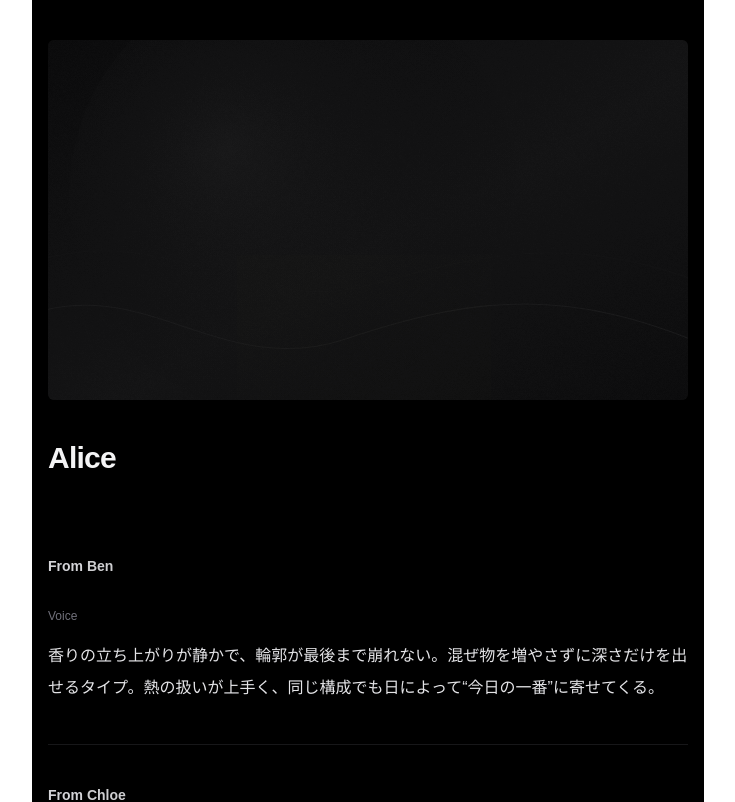
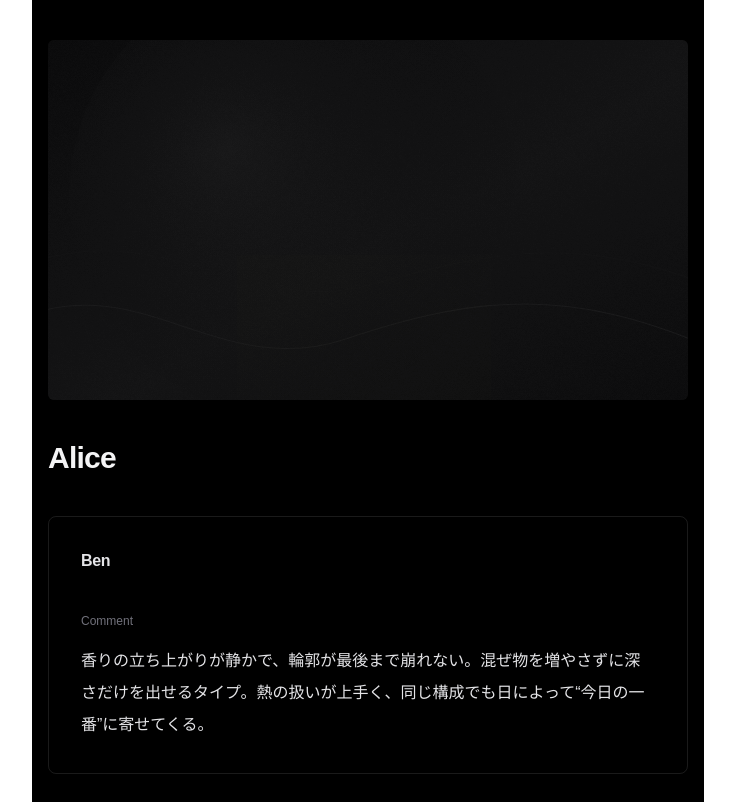
Before and after one commit to enganche1988/shisha-player, a Next.js app: page /people/alice in a window 1280 px wide. Shown: the top 802 px of the page, without its empty margins (272-1007 px from the left). Built offline with nearby package versions, Linux system fonts and the light colour scheme.

Commit message:
ui: frame recommender block and rename Voice->Comment

```diff
--- a/src/app/people/[slug]/page.tsx
+++ b/src/app/people/[slug]/page.tsx
@@ -333,23 +333,25 @@ export default async function PeopleDetail({ params }: { params: PeoplePageParam
         {/* By recommender (3rd person) */}
         {grouped.length > 0 ? (
           <section className="mb-12">
-            <div className="divide-y divide-zinc-800/60">
+            <div className="space-y-10">
               {grouped.map((g) => {
                 const mixesTop = g.mixes.slice(0, 3);
                 const voicesTop = g.voices.slice(0, 3);
                 return (
-                  <div key={g.key} className="py-10">
-                    <div className="text-sm font-semibold text-zinc-300">
-                      From{" "}
+                  <div
+                    key={g.key}
+                    className="rounded-lg border border-white/10 p-6 md:p-8"
+                  >
+                    <div className="text-base font-semibold tracking-tight text-zinc-200">
                       {g.slug ? (
                         <a
                           href={`/people/${g.slug}`}
-                          className="text-zinc-200/90 hover:underline underline-offset-4 decoration-zinc-700/70"
+                          className="hover:underline underline-offset-4 decoration-zinc-700/70"
                         >
                           {g.name}
                         </a>
                       ) : (
-                        <span className="text-zinc-200/90">{g.name}</span>
+                        <span>{g.name}</span>
                       )}
                     </div>
 
@@ -372,8 +374,8 @@ export default async function PeopleDetail({ params }: { params: PeoplePageParam
                     ) : null}
 
                     {voicesTop.length > 0 ? (
-                      <div className="mt-8">
-                        <div className="text-xs text-zinc-500">Voice</div>
+                      <div className="mt-10">
+                        <div className="text-xs text-zinc-500">Comment</div>
                         <div className="mt-4 space-y-8">
                           {voicesTop.map((rec: any) => (
                             <div key={`${g.key}-voice-${rec.id}`}>
```
